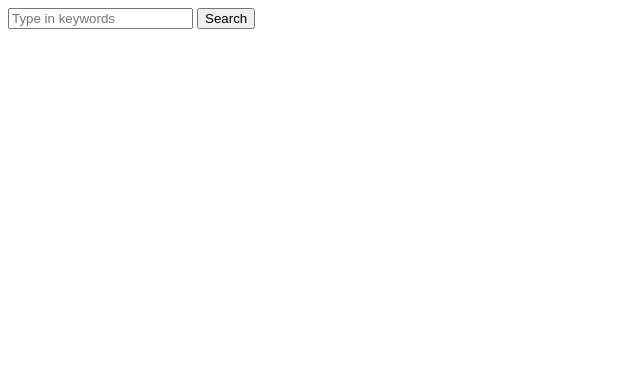
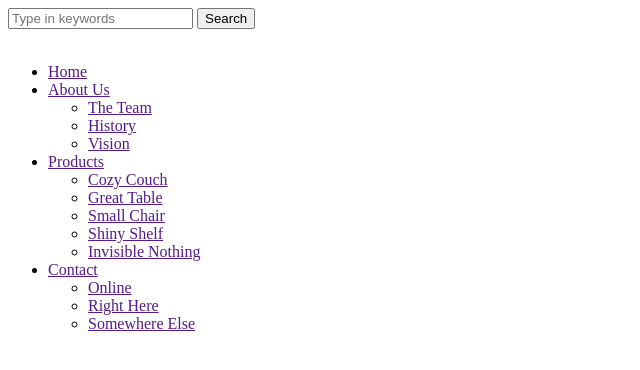
Before and after one commit to alzhu1/idk, a Python web app: template templates/home.html in a window 1280 px wide. Shown: the top 370 px of the page, without its empty margins (0-640 px from the left). Run offline with Jinja, Linux system fonts and the light colour scheme; the template is opened without the code that fills it, so the values that code supplies are empty.

Commit message:
new stuff

```diff
--- a/templates/home.html
+++ b/templates/home.html
@@ -7,6 +7,36 @@
     <form type="post" action="/results">
       <input type="text" name="search" placeholder="Type in keywords">
       <button>Search</button>
-    </form>
+    </form><br>
+
+  <!--  <form type="post" action="/results">
+      <input type= -->
+
+    <ul id="menu">
+      <li><a href="">Home</a></li>
+      <li><a href="">About Us</a>
+        <ul>
+        <li><a href="">The Team</a></li>
+        <li><a href="">History</a></li>
+        <li><a href="">Vision</a></li>
+        </ul>
+      </li>
+      <li><a href="">Products</a>
+        <ul>
+        <li><a href="">Cozy Couch</a></li>
+        <li><a href="">Great Table</a></li>
+        <li><a href="">Small Chair</a></li>
+        <li><a href="">Shiny Shelf</a></li>
+        <li><a href="">Invisible Nothing</a></li>
+        </ul>
+      </li>
+      <li><a href="">Contact</a>
+        <ul>
+        <li><a href="">Online</a></li>
+        <li><a href="">Right Here</a></li>
+        <li><a href="">Somewhere Else</a></li>
+        </ul>
+      </li>
+    </ul>
   </body>
 </html>
```
Also changed, not shown: templates/home.css (added, +38 -0 lines).
